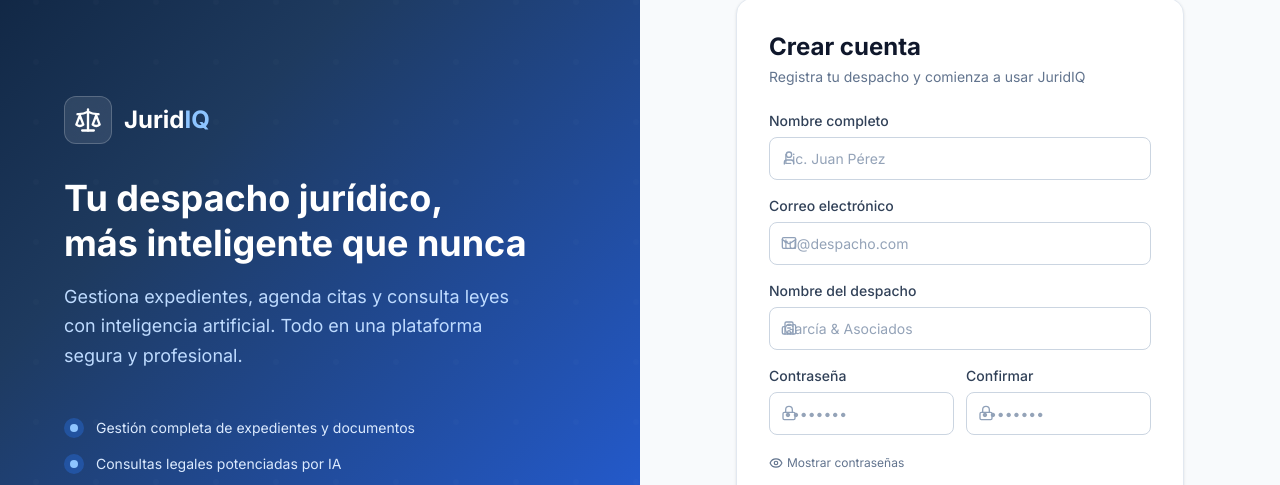
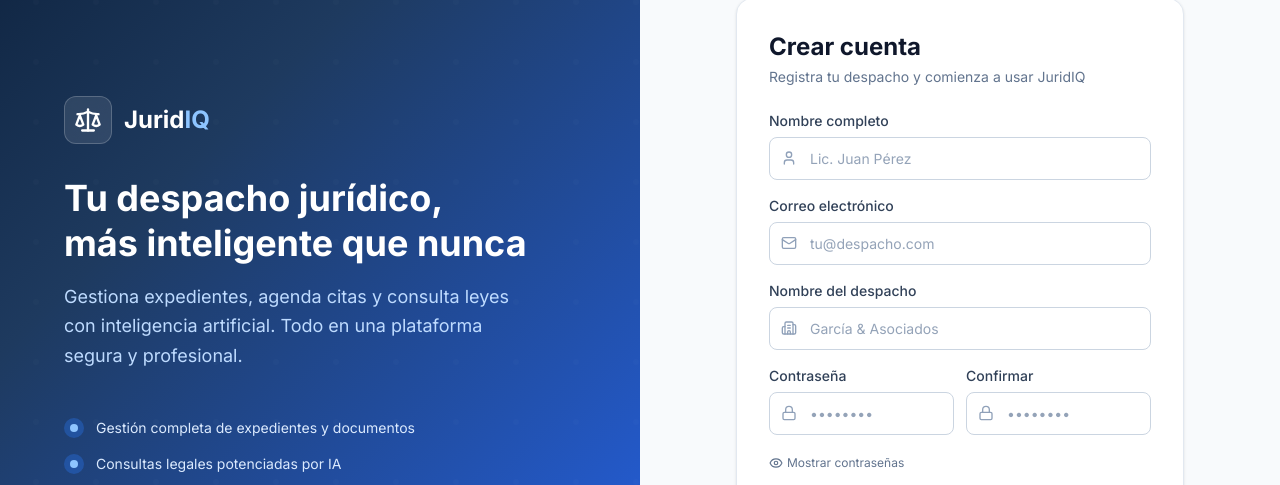
Before and after one commit to Masio84/JuridIQ, a Next.js app: page /signup in a window 1280 px wide. Shown: the part 79-564 px from the top of the page. Built offline with nearby package versions, Linux system fonts and the light colour scheme.

Commit message:
fix: resolve icon overlap on input fields in auth and topbar

```diff
--- a/src/app/(auth)/login/page.tsx
+++ b/src/app/(auth)/login/page.tsx
@@ -71,7 +71,7 @@ export default function LoginPage() {
                 type="email"
                 value={email}
                 onChange={(e) => setEmail(e.target.value)}
-                className="input pl-10"
+                className="input !pl-10"
                 placeholder="tu@despacho.com"
                 required
               />
@@ -94,7 +94,7 @@ export default function LoginPage() {
                 type={showPassword ? 'text' : 'password'}
                 value={password}
                 onChange={(e) => setPassword(e.target.value)}
-                className="input pl-10 pr-10"
+                className="input !pl-10 !pr-10"
                 placeholder="••••••••"
                 required
               />
--- a/src/app/(auth)/signup/page.tsx
+++ b/src/app/(auth)/signup/page.tsx
@@ -90,7 +90,7 @@ export default function SignupPage() {
                 type="text"
                 value={formData.nombre}
                 onChange={(e) => updateField('nombre', e.target.value)}
-                className="input pl-10"
+                className="input !pl-10"
                 placeholder="Lic. Juan Pérez"
                 required
               />
@@ -108,7 +108,7 @@ export default function SignupPage() {
                 type="email"
                 value={formData.email}
                 onChange={(e) => updateField('email', e.target.value)}
-                className="input pl-10"
+                className="input !pl-10"
                 placeholder="tu@despacho.com"
                 required
               />
@@ -126,7 +126,7 @@ export default function SignupPage() {
                 type="text"
                 value={formData.nombreDespacho}
                 onChange={(e) => updateField('nombreDespacho', e.target.value)}
-                className="input pl-10"
+                className="input !pl-10"
                 placeholder="García & Asociados"
                 required
               />
@@ -145,7 +145,7 @@ export default function SignupPage() {
                   type={showPassword ? 'text' : 'password'}
                   value={formData.password}
                   onChange={(e) => updateField('password', e.target.value)}
-                  className="input pl-10"
+                  className="input !pl-10"
                   placeholder="••••••••"
                   required
                   minLength={8}
@@ -163,7 +163,7 @@ export default function SignupPage() {
                   type={showPassword ? 'text' : 'password'}
                   value={formData.confirmPassword}
                   onChange={(e) => updateField('confirmPassword', e.target.value)}
-                  className="input pl-10"
+                  className="input !pl-10"
                   placeholder="••••••••"
                   required
                 />
--- a/src/components/layout/Topbar.tsx
+++ b/src/components/layout/Topbar.tsx
@@ -51,7 +51,7 @@ export default function Topbar({ onMenuClick, title }: TopbarProps) {
                 <input
                   type="text"
                   placeholder="Buscar clientes, expedientes..."
-                  className="input pl-9 pr-4 w-64 text-sm"
+                  className="input !pl-9 pr-4 w-64 text-sm"
                   autoFocus
                   onBlur={() => setShowSearch(false)}
                 />
```
